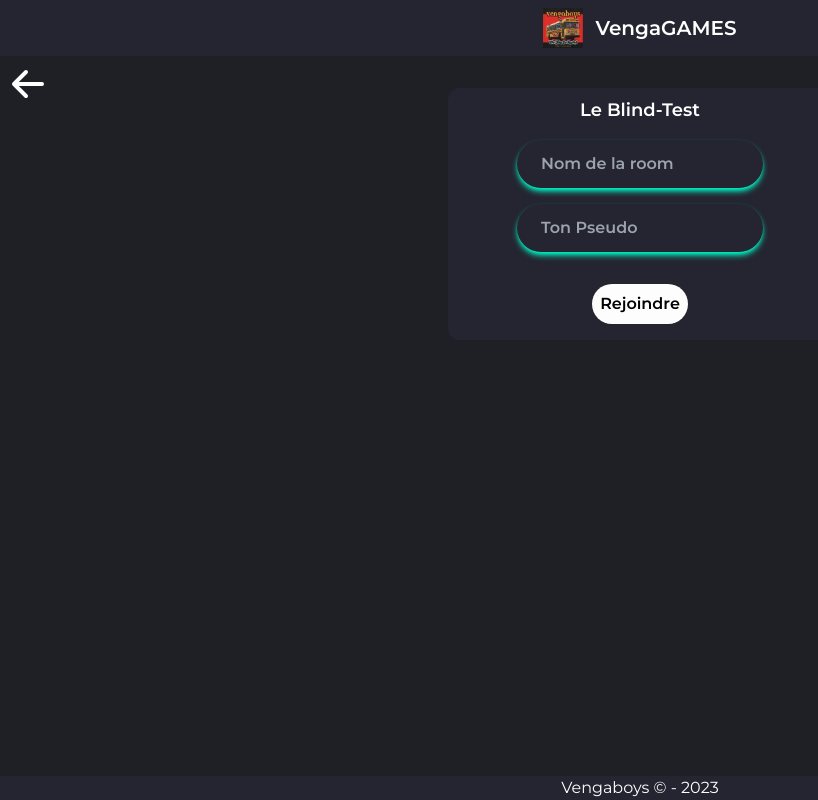
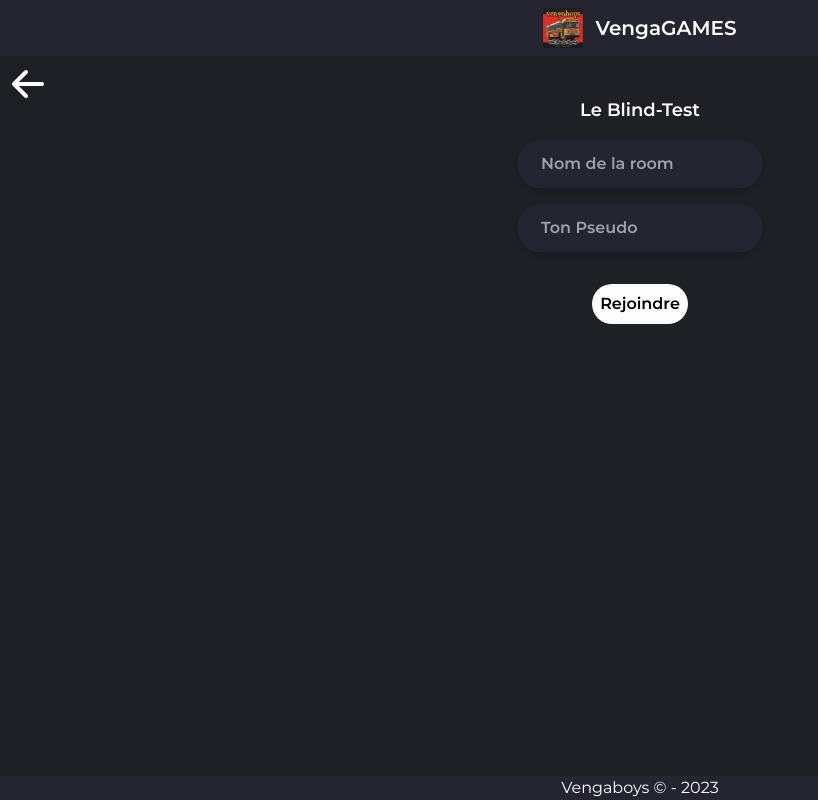
Before and after one commit to Baptistekeunbroek/BlindTest, a React (Vite) app in the folder app/: page / in a window 1280 px wide. Shown: the whole page, without its empty margins (0-818 px from the left). Built offline with nearby package versions, Linux system fonts and the light colour scheme; no server answers.

Commit message:
Update Join.jsx

```diff
--- a/app/src/components/Join.jsx
+++ b/app/src/components/Join.jsx
@@ -19,25 +19,25 @@ export function Join() {
         <HiArrowLeft className="text-white ml-2 mt-2 w-10 h-10 transition ease-in-out delay-150 hover:-translate-y-1 hover:scale-110 duration-300" alt="icone fleche retour" />
       </NavLink>
       <div className="w-full h-full flex flex-col items-center justify-center ">
-        <div className="justify-center flex flex-col gap-4 items-center bg-[#242531] rounded-xl mt-8 w-96 ">
+        <div className="justify-center flex flex-col gap-4 items-center mt-8 ">
           <h1 className="text-lg mt-2 text-white font-semibold ">Le Blind-Test</h1>
           <input
             placeholder="Nom de la room"
             type="text"
             required
             maxLength={15}
-            className="bg-[#242531] !ring-0 !outline-none rounded-3xl text-white shadow-md shadow-[rgba(0, 0, 0, 0.25)] p-6 py-3 font-semibold shadow-[#00FECC] "
+            className="bg-[#242531] !ring-0 !outline-none rounded-3xl text-white shadow-md shadow-[rgba(0, 0, 0, 0.25)] p-6 py-3 font-semibold "
             ref={roomRef}
           />
           <input
             placeholder="Ton Pseudo"
             required
             maxLength={15}
-            className="bg-[#242531] !ring-0 !outline-none rounded-3xl text-white shadow-md shadow-[rgba(0, 0, 0, 0.25)] p-6 py-3 font-semibold shadow-[#00FECC] "
+            className="bg-[#242531] !ring-0 !outline-none rounded-3xl text-white shadow-md shadow-[rgba(0, 0, 0, 0.25)] p-6 py-3 font-semibold "
             type="text"
             ref={nameRef}
           />
-          <button onClick={join} type="submit" className="bg-[#FDFDFD] rounded-3xl text-center flex flex-row justify-center items-center mb-4 mt-4 p-2 font-semibold">
+          <button onClick={join} type="submit" className="bg-[#FDFDFD] rounded-3xl text-center flex flex-row justify-center items-center mt-4 p-2 font-semibold">
             Rejoindre
           </button>
         </div>
```
